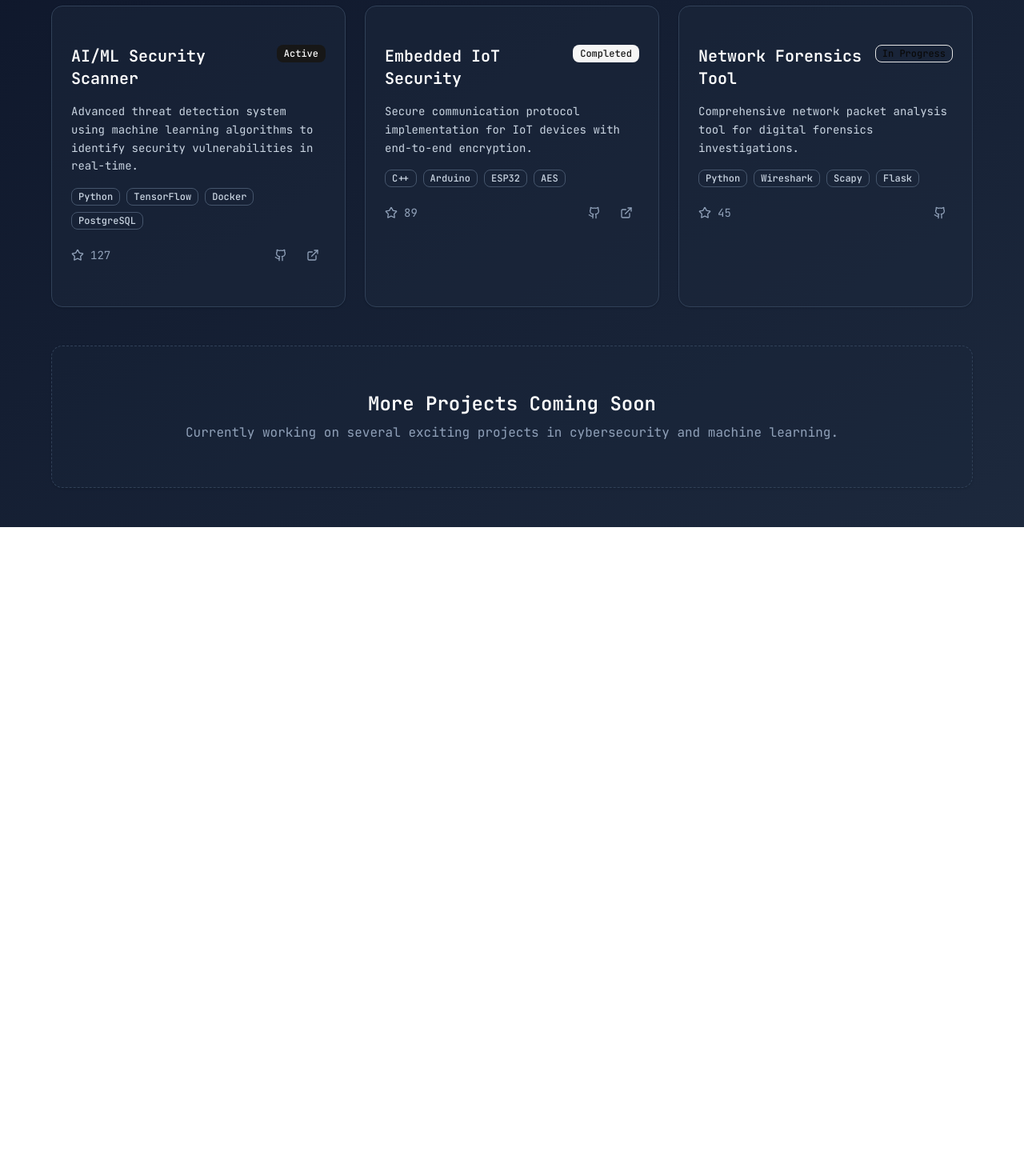
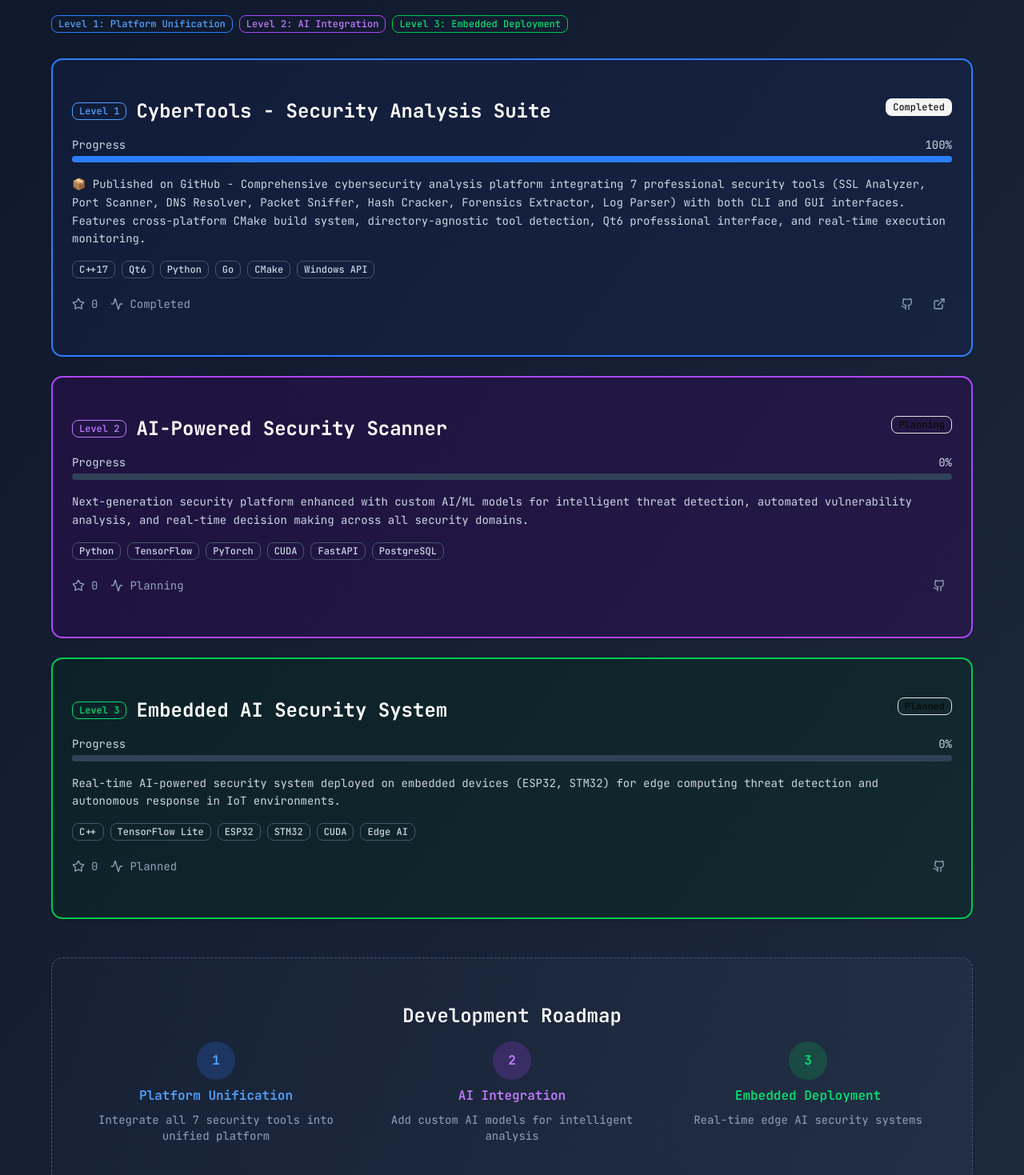
Before and after one commit to sammtan/sammtan.github.io, a Next.js app: page /projects in a window 1280 px wide. Shown: the part 141-1610 px from the top of the page at 80% size. Before the commit the page ends 800 px from the top, so only its background shows below. Built offline with nearby package versions, Linux system fonts and the light colour scheme.

Commit message:
Update - L1P finished

```diff
--- a/src/app/page.tsx
+++ b/src/app/page.tsx
@@ -201,7 +201,8 @@ export default function Home() {
             <h3 className="font-semibold text-sm md:text-base text-red-100">Projects</h3>
           </div>
           <div className="flex-1 flex flex-col justify-center">
-            <p className="text-xs md:text-sm text-red-300">AI/ML • Embedded • Security</p>
+            <p className="text-xs md:text-sm text-red-300 mb-1">CyberTools Complete ✅</p>
+            <p className="text-xs text-red-400">AI/ML • Embedded • Security</p>
           </div>
         </div>
       </Card>
--- a/src/app/projects/page.tsx
+++ b/src/app/projects/page.tsx
@@ -1,35 +1,43 @@
+"use client";
+
 import { Card } from "@/components/ui/card";
 import { Badge } from "@/components/ui/badge";
-import { Github, ExternalLink, Star } from "lucide-react";
+import { Github, ExternalLink, Star, Activity } from "lucide-react";
 
 export default function ProjectsPage() {
   const projects = [
     {
-      title: "AI/ML Security Scanner",
-      description: "Advanced threat detection system using machine learning algorithms to identify security vulnerabilities in real-time.",
-      tech: ["Python", "TensorFlow", "Docker", "PostgreSQL"],
-      status: "Active",
-      stars: 127,
-      github: "#",
-      demo: "#"
+      title: "CyberTools - Security Analysis Suite",
+      description: "📦 Published on GitHub - Comprehensive cybersecurity analysis platform integrating 7 professional security tools (SSL Analyzer, Port Scanner, DNS Resolver, Packet Sniffer, Hash Cracker, Forensics Extractor, Log Parser) with both CLI and GUI interfaces. Features cross-platform CMake build system, directory-agnostic tool detection, Qt6 professional interface, and real-time execution monitoring.",
+      tech: ["C++17", "Qt6", "Python", "Go", "CMake", "Windows API"],
+      status: "Completed",
+      stars: 0,
+      github: "https://github.com/sammtan/cybersuite-security-tools",
+      demo: "/tools",
+      phase: "Level 1",
+      progress: 100
     },
     {
-      title: "Embedded IoT Security",
-      description: "Secure communication protocol implementation for IoT devices with end-to-end encryption.",
-      tech: ["C++", "Arduino", "ESP32", "AES"],
-      status: "Completed",
-      stars: 89,
+      title: "AI-Powered Security Scanner",
+      description: "Next-generation security platform enhanced with custom AI/ML models for intelligent threat detection, automated vulnerability analysis, and real-time decision making across all security domains.",
+      tech: ["Python", "TensorFlow", "PyTorch", "CUDA", "FastAPI", "PostgreSQL"],
+      status: "Planning",
+      stars: 0,
       github: "#",
-      demo: "#"
+      demo: null,
+      phase: "Level 2",
+      progress: 0
     },
     {
-      title: "Network Forensics Tool",
-      description: "Comprehensive network packet analysis tool for digital forensics investigations.",
-      tech: ["Python", "Wireshark", "Scapy", "Flask"],
-      status: "In Progress",
-      stars: 45,
+      title: "Embedded AI Security System",
+      description: "Real-time AI-powered security system deployed on embedded devices (ESP32, STM32) for edge computing threat detection and autonomous response in IoT environments.",
+      tech: ["C++", "TensorFlow Lite", "ESP32", "STM32", "CUDA", "Edge AI"],
+      status: "Planned",
+      stars: 0,
       github: "#",
-      demo: null
+      demo: null,
+      phase: "Level 3",
+      progress: 0
     }
   ];
 
@@ -39,20 +47,63 @@ export default function ProjectsPage() {
         {/* Header */}
         <div className="mb-8">
           <h1 className="text-4xl font-bold text-white mb-4">Projects</h1>
-          <p className="text-slate-300 text-lg">A collection of AI/ML, embedded systems, and security projects I&apos;ve been working on.</p>
+          <p className="text-slate-300 text-lg">Progressive cybersecurity platform development: from unified tools to AI-powered analysis to embedded real-time systems.</p>
+          <div className="mt-4 flex flex-wrap gap-2">
+            <Badge variant="outline" className="border-blue-500 text-blue-400">Level 1: Platform Unification</Badge>
+            <Badge variant="outline" className="border-purple-500 text-purple-400">Level 2: AI Integration</Badge>
+            <Badge variant="outline" className="border-green-500 text-green-400">Level 3: Embedded Deployment</Badge>
+          </div>
         </div>
 
         {/* Projects Grid */}
-        <div className="grid grid-cols-1 md:grid-cols-2 lg:grid-cols-3 gap-6">
-          {projects.map((project, index) => (
-            <Card key={index} className="bg-slate-800/50 border-slate-700 hover:bg-slate-800/70 transition-all duration-300 hover:scale-[1.02]">
+        <div className="grid grid-cols-1 lg:grid-cols-1 gap-6">
+          {projects.map((project, index) => {
+            const getPhaseColor = (phase: string) => {
+              switch (phase) {
+                case "Level 1": return "border-blue-500 bg-blue-950/30";
+                case "Level 2": return "border-purple-500 bg-purple-950/30";
+                case "Level 3": return "border-green-500 bg-green-950/30";
+                default: return "border-slate-700 bg-slate-800/50";
+              }
+            };
+
+            const getProgressColor = (phase: string) => {
+              switch (phase) {
+                case "Level 1": return "bg-blue-500";
+                case "Level 2": return "bg-purple-500";
+                case "Level 3": return "bg-green-500";
+                default: return "bg-slate-500";
+              }
+            };
+
+            return (
+              <Card key={index} className={`${getPhaseColor(project.phase)} border-2 hover:bg-opacity-70 transition-all duration-300 hover:scale-[1.01]`}>
                 <div className="p-6">
-                {/* Project Header */}
+                  {/* Project Header with Phase */}
                   <div className="flex items-start justify-between mb-4">
-                  <h3 className="text-xl font-semibold text-white">{project.title}</h3>
-                  <Badge variant={project.status === "Active" ? "default" : project.status === "Completed" ? "secondary" : "outline"}>
+                    <div className="flex items-center gap-3">
+                      <Badge variant="outline" className={`${project.phase === "Level 1" ? "border-blue-400 text-blue-400" : project.phase === "Level 2" ? "border-purple-400 text-purple-400" : "border-green-400 text-green-400"} font-mono text-xs`}>
+                        {project.phase}
+                      </Badge>
+                      <h3 className="text-2xl font-bold text-white">{project.title}</h3>
+                    </div>
+                    <Badge variant={project.status === "In Progress" ? "default" : project.status === "Completed" ? "secondary" : "outline"}>
                       {project.status}
                     </Badge>
+                  </div>
+
+                  {/* Progress Bar */}
+                  <div className="mb-4">
+                    <div className="flex items-center justify-between mb-1">
+                      <span className="text-sm text-slate-300">Progress</span>
+                      <span className="text-sm text-slate-300">{project.progress}%</span>
+                    </div>
+                    <div className="w-full bg-slate-700 rounded-full h-2">
+                      <div
+                        className={`${getProgressColor(project.phase)} h-2 rounded-full transition-all duration-500`}
+                        style={{ width: `${project.progress}%` }}
+                      ></div>
+                    </div>
                   </div>
 
                   {/* Description */}
@@ -69,16 +120,29 @@ export default function ProjectsPage() {
 
                   {/* Stats and Links */}
                   <div className="flex items-center justify-between">
+                    <div className="flex items-center gap-4">
                       <div className="flex items-center gap-2 text-slate-400">
                         <Star className="w-4 h-4" />
                         <span className="text-sm">{project.stars}</span>
                       </div>
+                      <div className="flex items-center gap-2 text-slate-400">
+                        <Activity className="w-4 h-4" />
+                        <span className="text-sm capitalize">{project.status}</span>
+                      </div>
+                    </div>
                     <div className="flex gap-2">
-                    <button className="p-2 text-slate-400 hover:text-white transition-colors">
+                      <button
+                        className="p-2 text-slate-400 hover:text-white transition-colors"
+                        onClick={() => window.open(project.github, '_blank')}
+                        disabled={project.github === "#"}
+                      >
                         <Github className="w-4 h-4" />
                       </button>
                       {project.demo && (
-                      <button className="p-2 text-slate-400 hover:text-white transition-colors">
+                        <button
+                          className="p-2 text-slate-400 hover:text-white transition-colors"
+                          onClick={() => window.open(project.demo, '_blank')}
+                        >
                           <ExternalLink className="w-4 h-4" />
                         </button>
                       )}
@@ -86,15 +150,38 @@ export default function ProjectsPage() {
                   </div>
                 </div>
               </Card>
-          ))}
+            );
+          })}
         </div>
 
-        {/* Coming Soon Section */}
-        <div className="mt-12 text-center">
-          <Card className="bg-slate-800/30 border-slate-700 border-dashed">
+        {/* Roadmap Section */}
+        <div className="mt-12">
+          <Card className="bg-gradient-to-r from-slate-800/30 to-slate-700/30 border-slate-600 border-dashed">
             <div className="p-8">
-              <h3 className="text-2xl font-semibold text-white mb-2">More Projects Coming Soon</h3>
-              <p className="text-slate-400">Currently working on several exciting projects in cybersecurity and machine learning.</p>
+              <h3 className="text-2xl font-semibold text-white mb-4 text-center">Development Roadmap</h3>
+              <div className="grid md:grid-cols-3 gap-6 text-center">
+                <div className="space-y-2">
+                  <div className="w-12 h-12 mx-auto bg-blue-500/20 rounded-full flex items-center justify-center">
+                    <span className="text-blue-400 font-bold">1</span>
+                  </div>
+                  <h4 className="text-blue-400 font-semibold">Platform Unification</h4>
+                  <p className="text-slate-400 text-sm">Integrate all 7 security tools into unified platform</p>
+                </div>
+                <div className="space-y-2">
+                  <div className="w-12 h-12 mx-auto bg-purple-500/20 rounded-full flex items-center justify-center">
+                    <span className="text-purple-400 font-bold">2</span>
+                  </div>
+                  <h4 className="text-purple-400 font-semibold">AI Integration</h4>
+                  <p className="text-slate-400 text-sm">Add custom AI models for intelligent analysis</p>
+                </div>
+                <div className="space-y-2">
+                  <div className="w-12 h-12 mx-auto bg-green-500/20 rounded-full flex items-center justify-center">
+                    <span className="text-green-400 font-bold">3</span>
+                  </div>
+                  <h4 className="text-green-400 font-semibold">Embedded Deployment</h4>
+                  <p className="text-slate-400 text-sm">Real-time edge AI security systems</p>
+                </div>
+              </div>
             </div>
           </Card>
         </div>
```
Also changed, not shown: src/app/manifest.json. Lines whose indentation alone changed are shown as unchanged.
